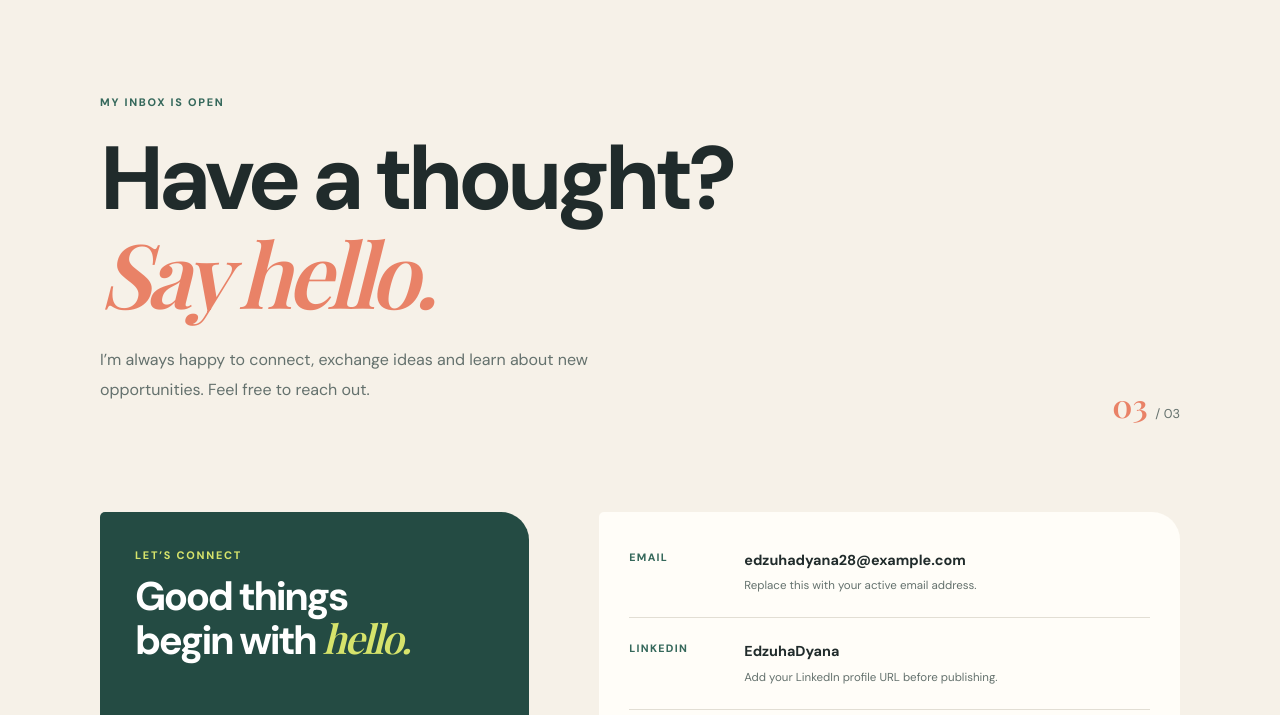
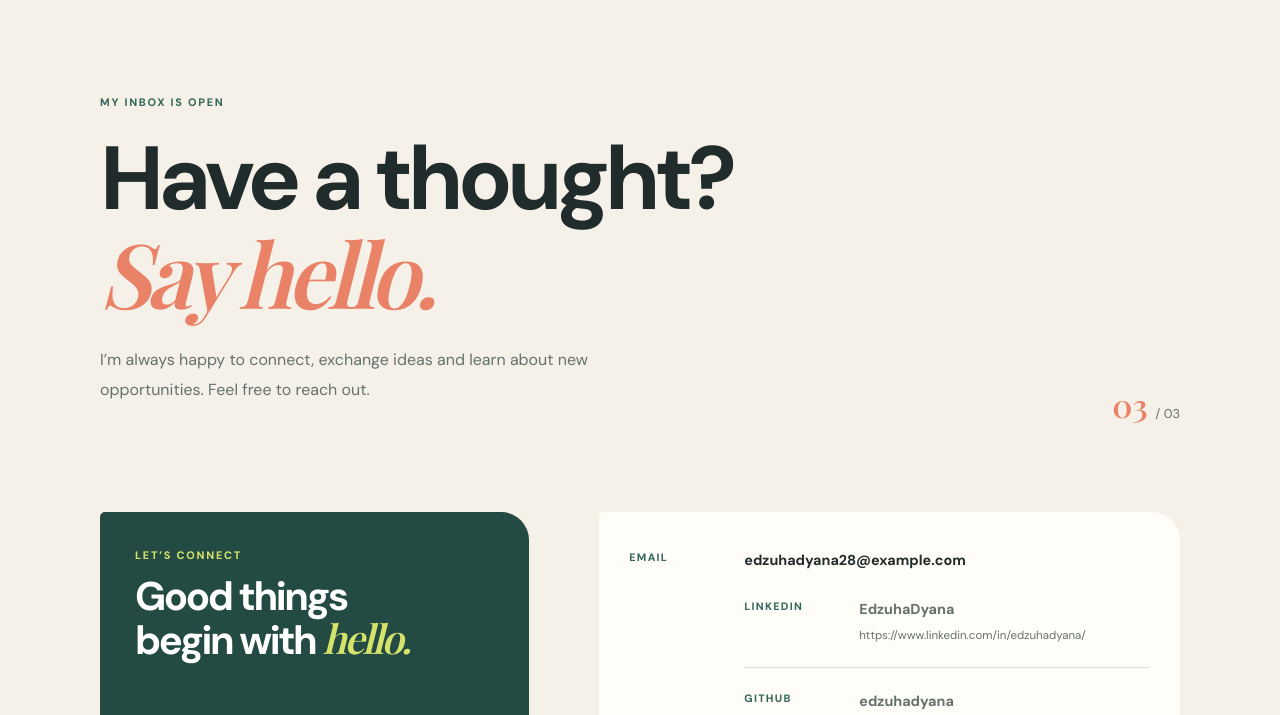
Before and after one commit to edzuhadyana/resumeSite, a plain HTML site: page contact.html in a window 1280 px wide. Shown: the part 76-791 px from the top of the page. Drawn offline with nearby package versions, Linux system fonts and the light colour scheme; a web font is replaced by a local one.

Commit message:
Update GitHub profile link

```diff
--- a/contact.html
+++ b/contact.html
@@ -8,9 +8,9 @@
   <section class="contact-layout wrap">
     <div class="contact-intro"><div><p class="eyebrow">LET’S CONNECT</p><h2>Good things<br>begin with <em>hello.</em></h2></div><p>Interested in technology, communication, student projects and opportunities to learn from others. I’d love to hear from you.</p></div>
     <div class="contact-details">
-      <div class="contact-row"><span>EMAIL</span><div><strong>edzuhadyana28@example.com</strong><small>Replace this with your active email address.</small></div></div>
-      <div class="contact-row"><span>LINKEDIN</span><div><strong>EdzuhaDyana</strong><small>Add your LinkedIn profile URL before publishing.</small></div></div>
-      <div class="contact-row"><span>GITHUB</span><div><strong>edzuhadyana</strong><small>Add your GitHub profile URL before publishing.</small></div></div>
+      <div class="contact-row"><span>EMAIL</span><div><strong>edzuhadyana28@example.com</strong><small>
+      <div class="contact-row"><span>LINKEDIN</span><div><strong>EdzuhaDyana</strong><small>https://www.linkedin.com/in/edzuhadyana/</small></div></div>
+      <div class="contact-row"><span>GITHUB</span><div><strong>edzuhadyana</strong><small>https://github.com/edzuhadyana</small></div></div>
       <div class="contact-row"><span>LOCATION</span><div><strong>Kedah, Malaysia</strong><small>Universiti Utara Malaysia</small></div></div>
     </div>
   </section>
```
